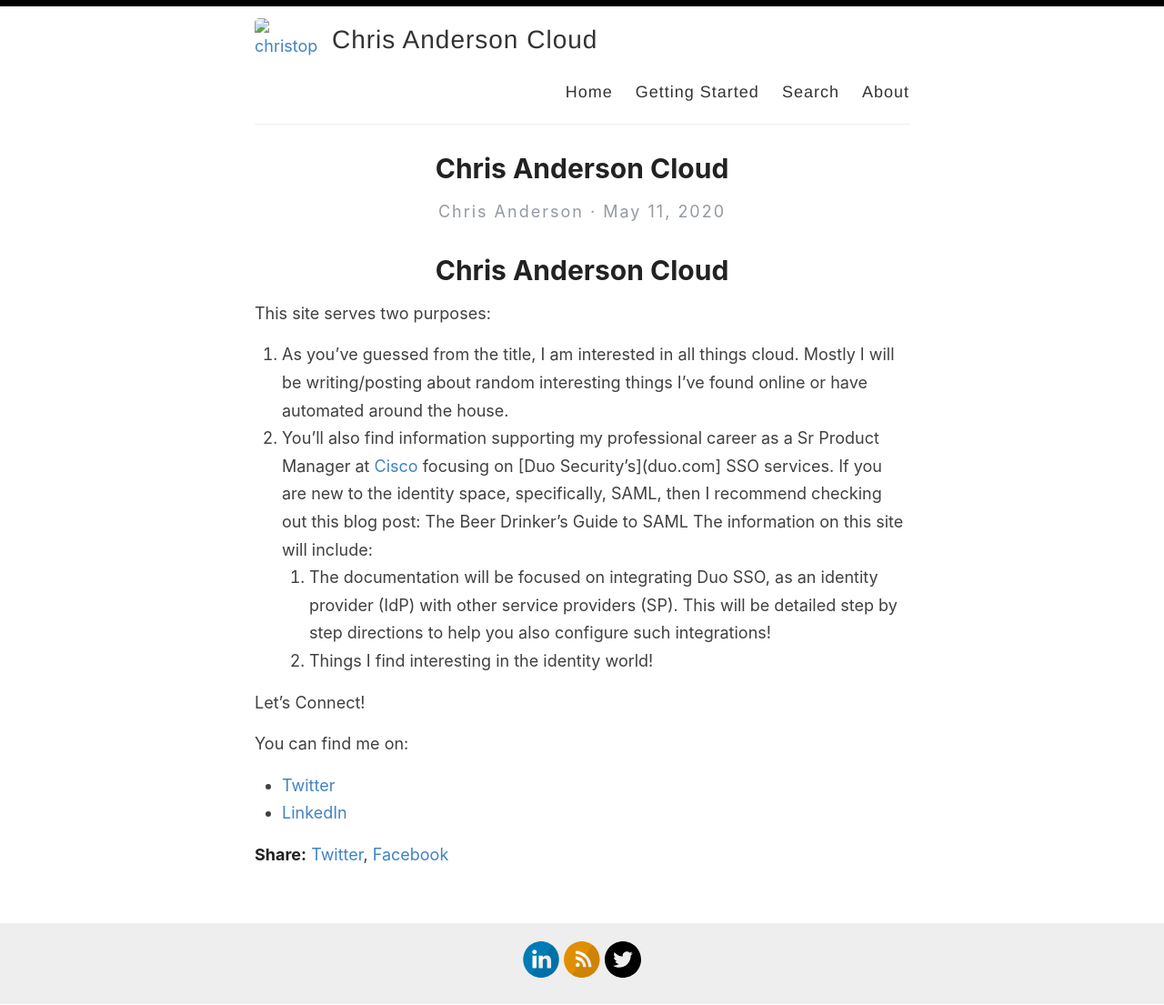
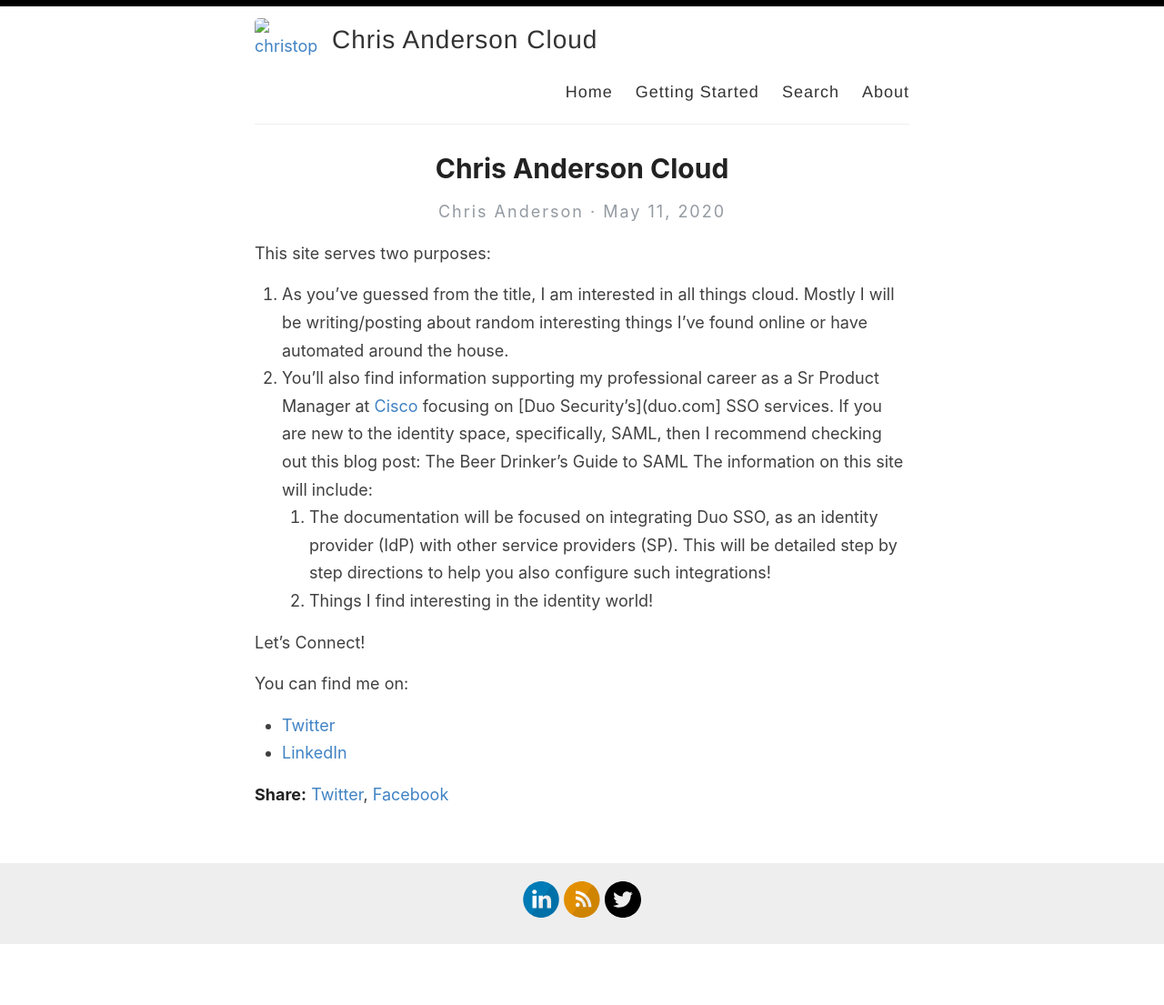
Before and after one commit to christophe81/christophe81.github.io, a Jekyll site: the page built from _posts/2020-5-11-Chris-Anderson-Cloud.md, in a window 1280 px wide. Shown: the whole page at 91% size. Built offline with Jekyll 4.4.1, drawn with Linux system fonts in a browser that asks for light colours; our own code applies the rules of GitHub Pages for plain Markdown files; after the commit the page ends 1039 px from its top, so only the background shows below that.

Commit message:
Update 2020-5-11-Chris-Anderson-Cloud.md

```diff
--- a/_posts/2020-5-11-Chris-Anderson-Cloud.md
+++ b/_posts/2020-5-11-Chris-Anderson-Cloud.md
@@ -1,5 +1,3 @@
-# Chris Anderson Cloud
-
 This site serves two purposes:
 
 1. As you’ve guessed from the title, I am interested in all things cloud. Mostly I will be writing/posting about random interesting things I’ve found online or have automated around the house.
```
